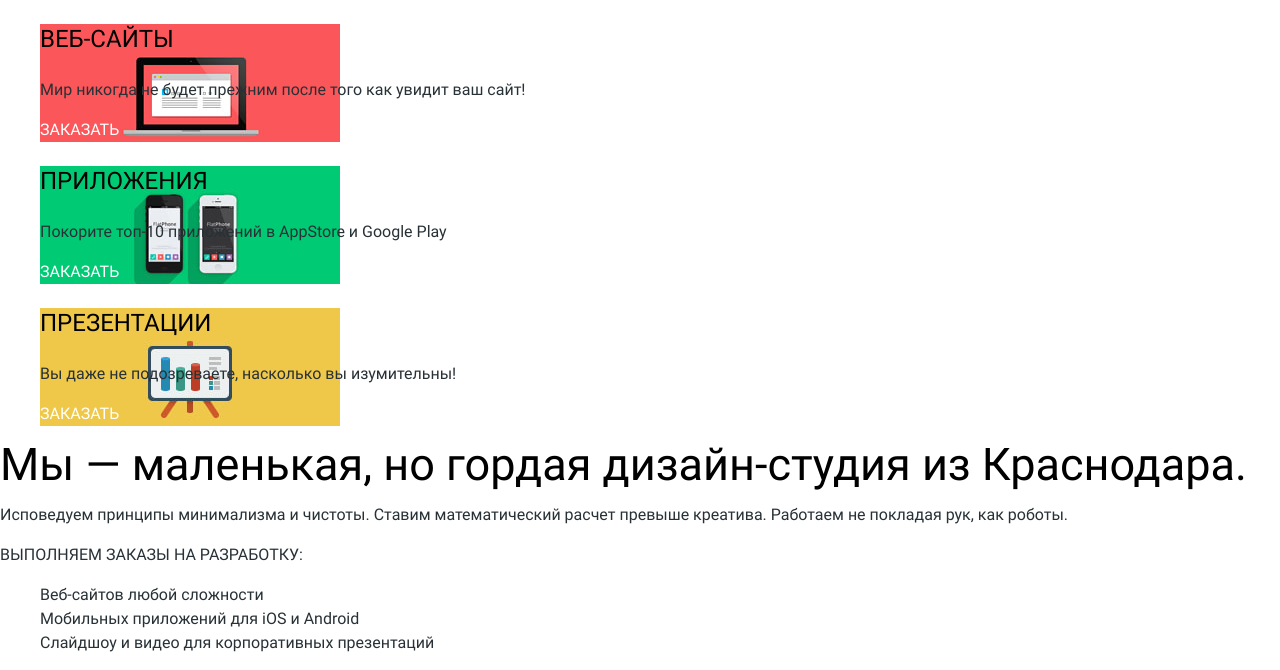
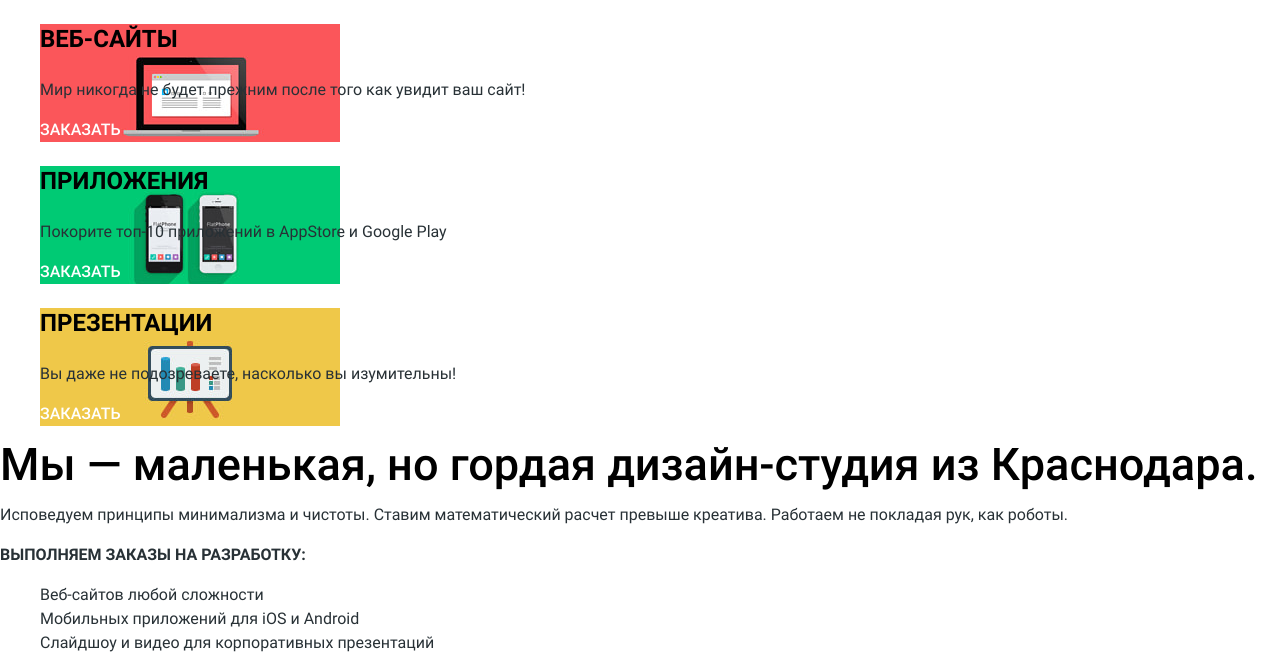
Before and after one commit to Camillashodi/1573087-nerds-31, a plain HTML site: page index.html in a window 1280 px wide. Shown: the part 711-1381 px from the top of the page. Drawn offline with Linux system fonts and the light colour scheme.

Commit message:
Исправление @font-face src: local()

```diff
--- a/css/style.css
+++ b/css/style.css
@@ -10,8 +10,7 @@
 
 @font-face {
     font-family: "Roboto";
-    src:local("Roboto"),
-        local("RobotoBold"),
+    src:local("RobotoBold"),
         url("../fonts/robotobold.woff2") format("woff2"),
         url("../fonts/robotobold.woff") format("woff");
         font-weight: bold;
@@ -20,8 +19,7 @@
 
 @font-face {
     font-family: "Roboto";
-    src:local("Roboto"),
-        local("RobotoMedium"),
+    src:local("RobotoMedium"),
         url("../fonts/robotomedium.woff2") format("woff2"),
         url("../fonts/robotomedium.woff") format("woff");
         font-weight: 500;
```
